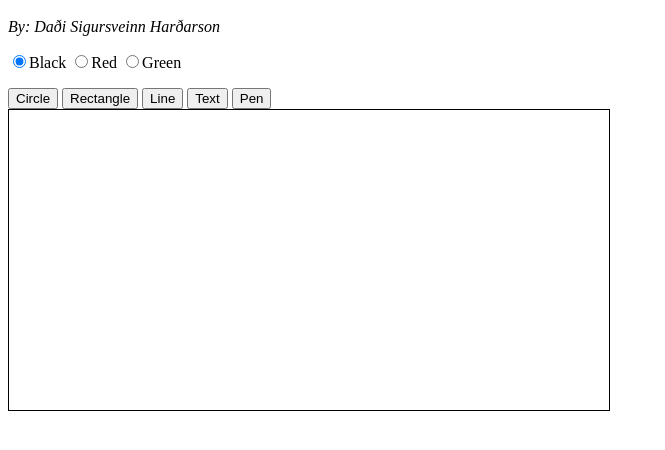
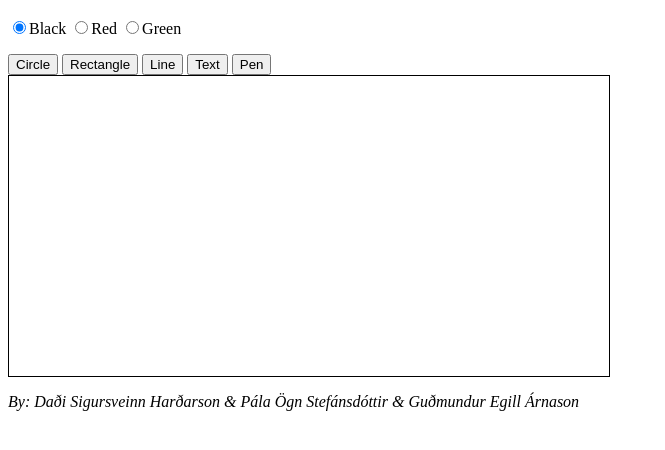
Before and after one commit to dadisigursveinn/Whiteboard, a plain HTML site: page client/index.html in a window 1280 px wide. Shown: the part 48-498 px from the top of the page, without its empty margins (0-665 px from the left). Drawn offline with nearby package versions, Linux system fonts and the light colour scheme.

Commit message:
changed author names

```diff
--- a/client/index.html
+++ b/client/index.html
@@ -9,7 +9,6 @@
 </head>
 <body>
     <h1>Welcome to the amazing whiteboard</h1>
-    <p style="font-style: italic;">By: Daði Sigursveinn Harðarson</p>
     <form action="">
         <input type="radio" name="color" value="black" checked="checked">Black</input>
         <input type="radio" name="color" value="red">Red</input>
@@ -23,5 +22,6 @@
         <button id="pen">Pen</button>
     </div>
     <canvas id="myCanvas" width="600" height="300"></canvas>
+    <p style="font-style: italic;">By: Daði Sigursveinn Harðarson & Pála Ögn Stefánsdóttir & Guðmundur Egill Árnason</p>
 </body>
 </html>
```
